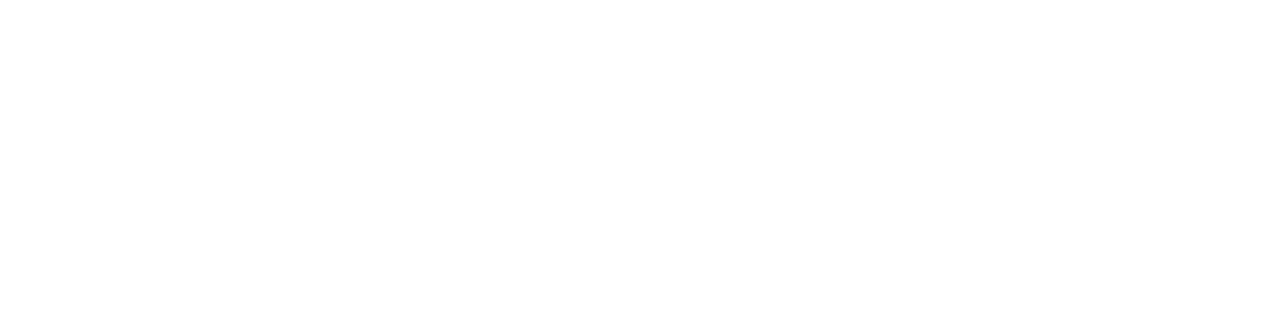
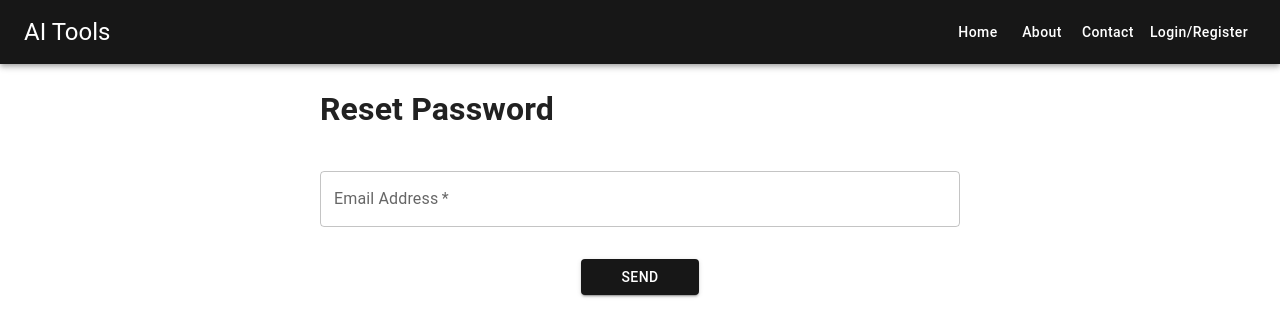
Before and after one commit to dipesh-develops/frontend-Authentication-and-Dashboard-React, a React (Create React App) app: page /passwordreset in a window 1280 px wide. Before the commit this address had no page. Shown: the top 336 px of the page. Built offline with nearby package versions, Linux system fonts and the light colour scheme.

Commit message:
resetPassword page

```diff
--- a/src/App.js
+++ b/src/App.js
@@ -9,6 +9,7 @@
 
 import { ThemeProvider } from "@emotion/react";
 import LoginReg from "./components/pages/auth/LoginReg";
+import SendPasswordResultEmail from './components/pages/auth/SendPasswordResultEmail';
 
 const theme = createTheme({
   palette: {
@@ -39,6 +40,7 @@
             <Route  path='contact' element={<Contact/>}/>
             <Route  path='about' element={<About/>}/>
             <Route  path='login' element={<LoginReg/>}/>
+            <Route  path='passwordreset' element={<SendPasswordResultEmail />}/>
           </Route>
         </Routes>
       </BrowserRouter>
--- a/src/components/pages/auth/Registration.jsx
+++ b/src/components/pages/auth/Registration.jsx
@@ -37,7 +37,7 @@
           msg: "Registration Successful",
           type: "success",
         });
-        //   navigate("/");
+        navigate("/");
       } else {
         setError({
           status: true,
--- /dev/null
+++ b/src/components/pages/auth/SendPasswordResultEmail.jsx
@@ -0,0 +1,72 @@
+import { Grid, TextField, Button, Box, Alert } from "@mui/material";
+import { useState } from "react";
+const SendPasswordResetEmail = () => {
+  const [error, setError] = useState({
+    status: false,
+    msg: "",
+    type: "",
+  });
+  const handleSubmit = (e) => {
+    e.preventDefault();
+    const data = new FormData(e.currentTarget);
+    const actualData = {
+      email: data.get("email"),
+    };
+    if (actualData.email) {
+      console.log(actualData);
+      document.getElementById("password-reset-email-form").reset();
+      setError({
+        status: true,
+        msg: "Password Reset Email Sent. Check Your Email !!",
+        type: "success",
+      });
+    } else {
+      setError({
+        status: true,
+        msg: "Please Provide Valid Email",
+        type: "error",
+      });
+    }
+  };
+  return (
+    <>
+      <Grid container justifyContent="center">
+        <Grid item sm={6} xs={12}>
+          <h1>Reset Password</h1>
+          <Box
+            component="form"
+            noValidate
+            sx={{ mt: 1 }}
+            id="password-reset-email-form"
+            onSubmit={handleSubmit}
+          >
+            <TextField
+              margin="normal"
+              required
+              fullWidth
+              id="email"
+              name="email"
+              label="Email Address"
+            />
+            <Box textAlign="center">
+              <Button
+                type="submit"
+                variant="contained"
+                sx={{ mt: 3, mb: 2, px: 5 }}
+              >
+                Send
+              </Button>
+            </Box>
+            {error.status ? (
+              <Alert severity={error.type}>{error.msg}</Alert>
+            ) : (
+              ""
+            )}
+          </Box>
+        </Grid>
+      </Grid>
+    </>
+  );
+};
+
+export default SendPasswordResetEmail;
--- a/src/components/pages/auth/UserLogin.js
+++ b/src/components/pages/auth/UserLogin.js
@@ -30,7 +30,7 @@
             <Box textAlign='center'>
                 <Button type='submit' variant='contained' sx={{mt:3 , mb:2, px:5}} >Login</Button>
             </Box>
-            <NavLink to='/'>Forgot Password ?</NavLink>
+            <NavLink to='/passwordreset'>Forgot Password ?</NavLink>
             {error.status?<Alert severity={error.type}>{error.msg}</Alert>:''}
 
         </Box>
```
